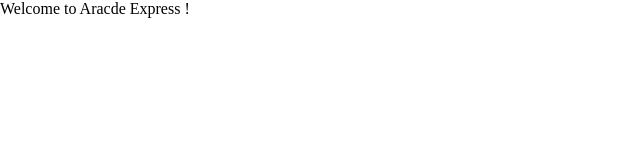
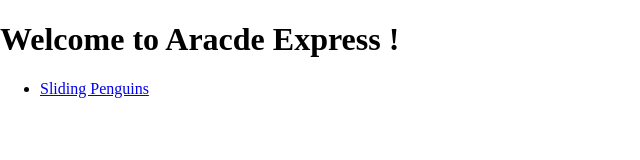
Before and after one commit to Natouche68/arcade-express, an Astro site: page / in a window 1280 px wide. Shown: the whole page, without its empty margins (0-640 px from the left). Built offline with nearby package versions, Linux system fonts and the light colour scheme; Astro itself is replaced by a stand-in of ours.

Commit message:
Create the page for Sliding Penguins

```diff
--- a/src/pages/index.astro
+++ b/src/pages/index.astro
@@ -2,4 +2,11 @@
 import Layout from '../layouts/Layout.astro';
 ---
 
-<Layout title='Arcade Express'>Welcome to Aracde Express !</Layout>
+<Layout title='Arcade Express'>
+	<h1>Welcome to Aracde Express !</h1>
+	<ul>
+		<li>
+			<a href='/sliding-penguins'>Sliding Penguins</a>
+		</li>
+	</ul>
+</Layout>
```
Also changed, not shown: src/pages/sliding-penguins.astro (added, +20 -0 lines).
